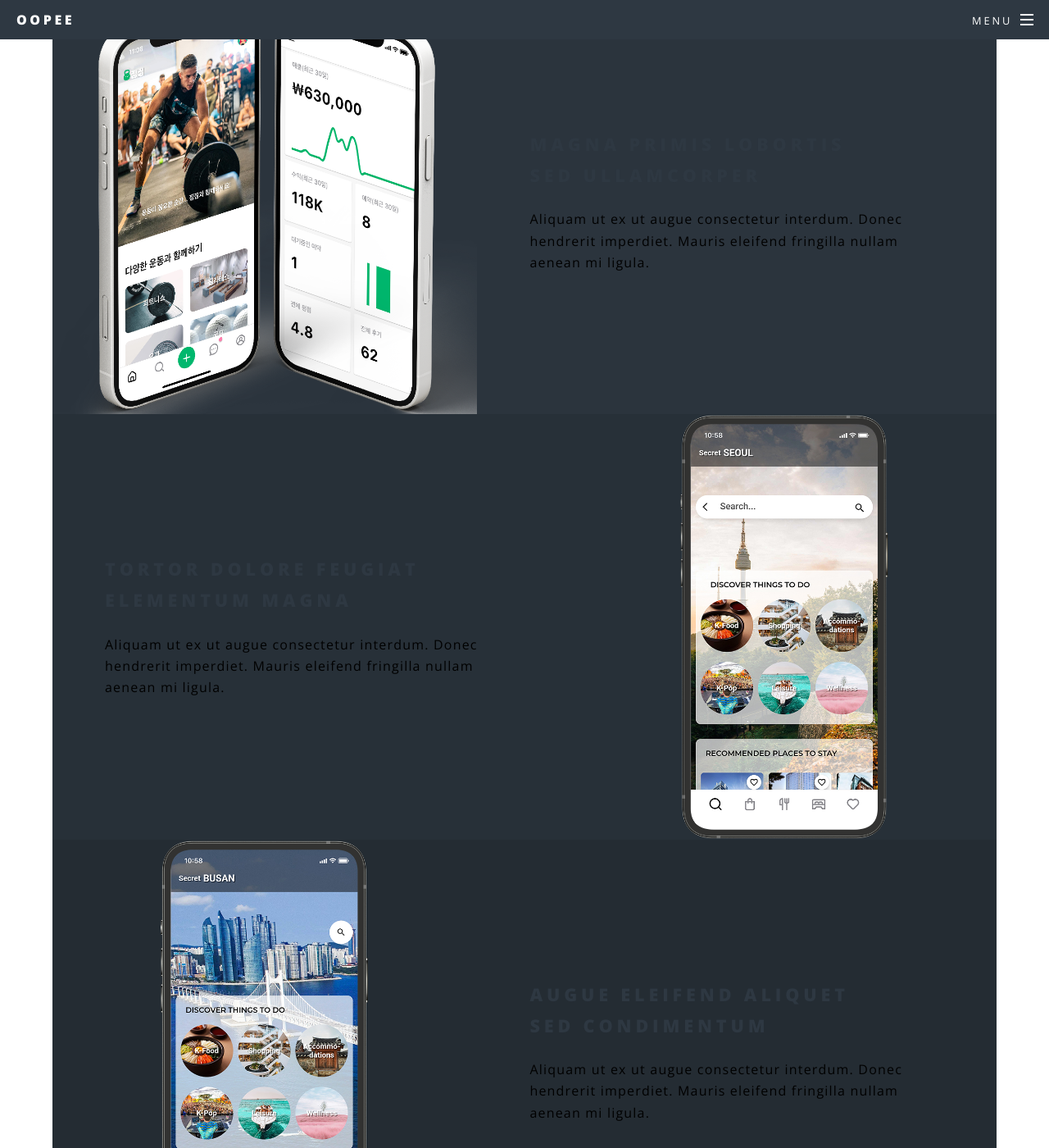
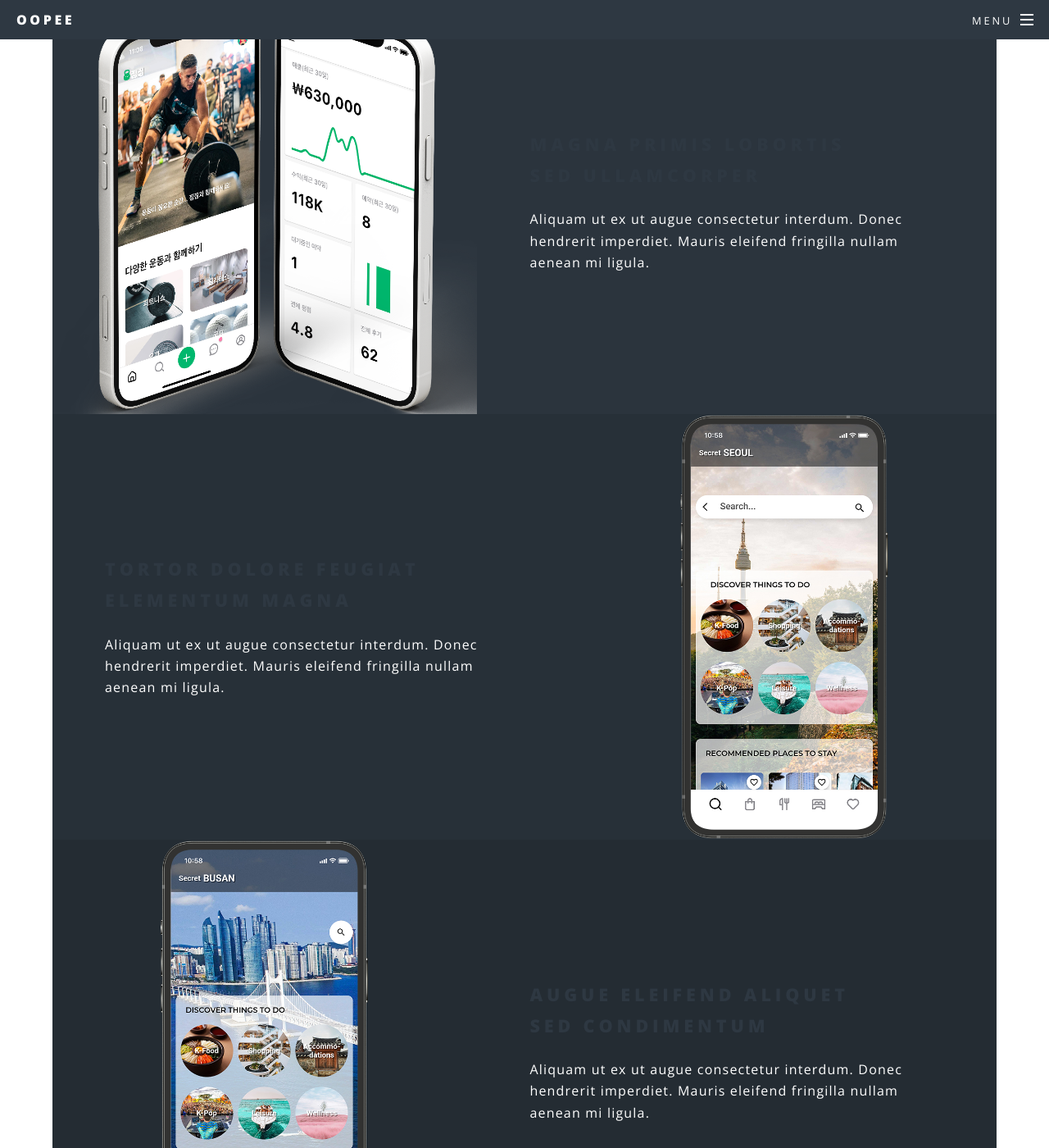
Before and after one commit to inansung/www.oopee.com, a Jekyll site: the page built from services.html, in a window 1280 px wide and 1400 px high, scrolled down 1024 px. Shown: the whole window at 82% size. Built offline with Jekyll 4.4.1, drawn with Linux system fonts in a browser that asks for light colours.

Commit message:
2023.10.05+21

```diff
--- a/css/main.scss
+++ b/css/main.scss
@@ -1050,7 +1050,7 @@ $baseurl: '{{ site.baseurl }}/images';
 			@include vendor('order', '2');
 			max-width: 48em;
 			width: 60%;
-			color: rgba(0,0,0,1);
+			color: rgba(255,255,255,1);
 		}
 
 		&:nth-child(2n) {
```
